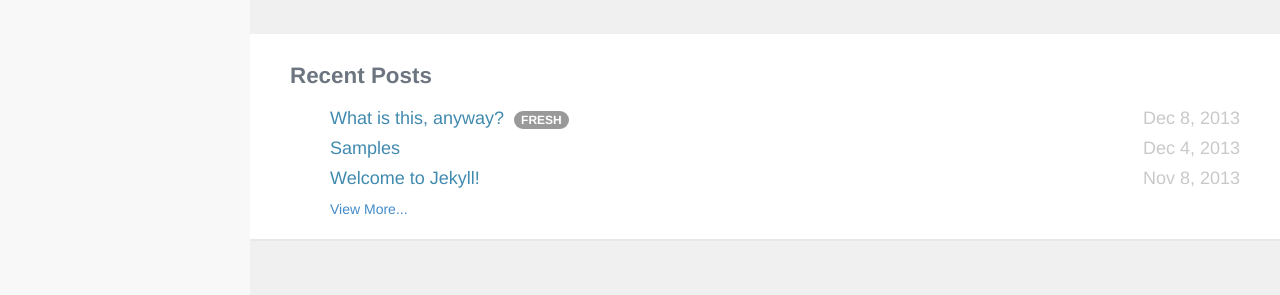
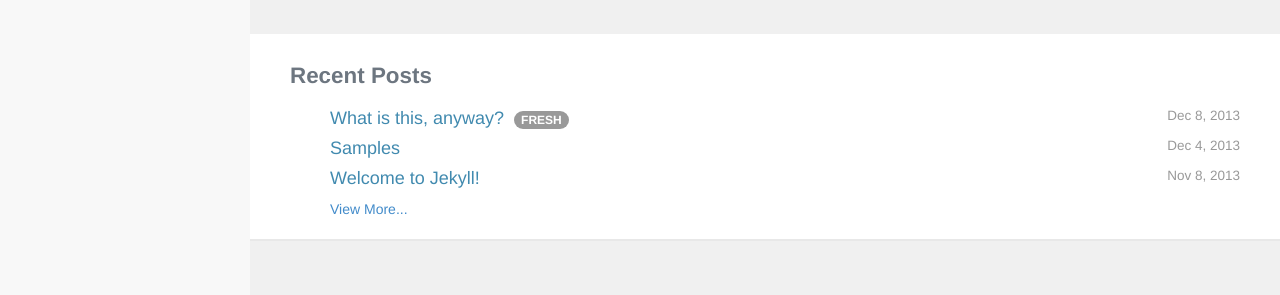
Before and after one commit to yujungL/yujungL.github.io, a Jekyll site: the page built from index.html, in a window 1280 px wide and 900 px high, scrolled down 266 px. Shown: the part 585-880 px from the top of the window. Built offline with Jekyll 4.4.1, drawn with Linux system fonts in a browser that asks for light colours; nearby versions of some CDN libraries; Markdown is read by kramdown in place of the engine named in the settings.

Commit message:
Update index.html

```diff
--- a/index.html
+++ b/index.html
@@ -22,7 +22,7 @@ title: Yujung Lee
               {{ post.title }}
             </a>
             {{ fresh_tag }}
-            <time class="pull-right">
+            <time class="small pull-right">
               {{ post.date | date_to_string | date: "%b %-d, %Y"  }}
             </time>
           </h4>
```
